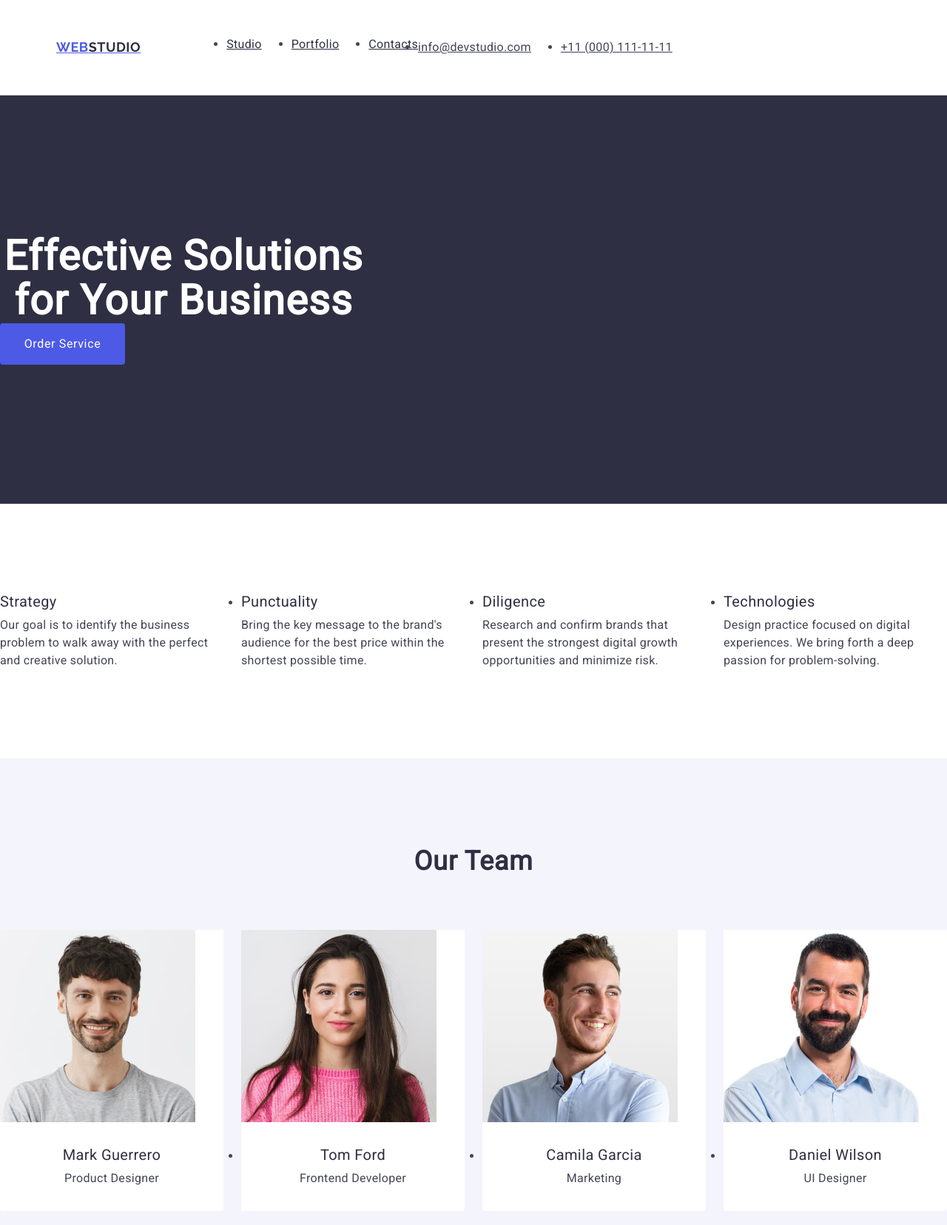
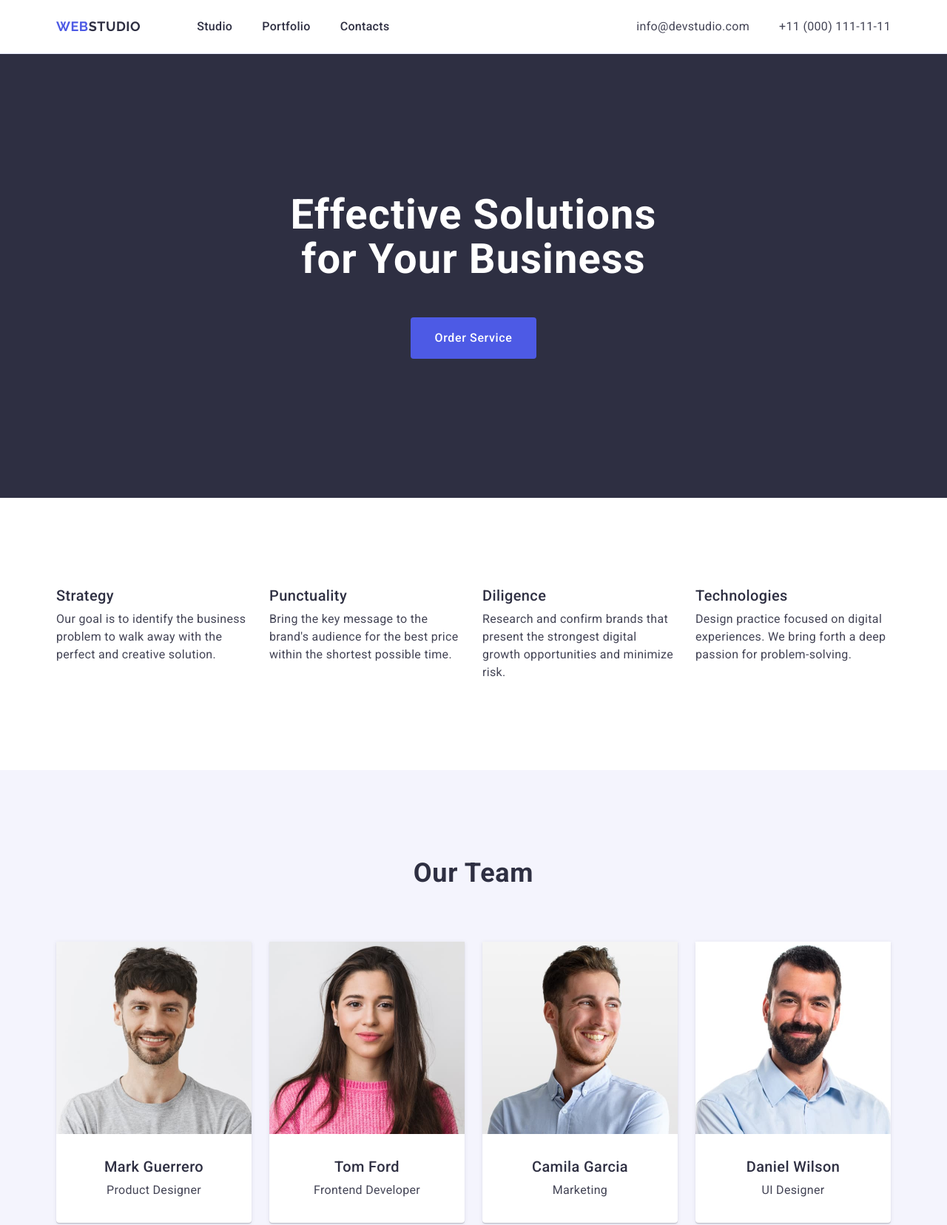
Before and after one commit to DanKlim/goit-markup-hw-03, a plain HTML site: page index.html in a window 1280 px wide. Shown: the top 1656 px of the page at 74% size. Drawn offline with nearby package versions, Linux system fonts and the light colour scheme.

Commit message:
Last fix

```diff
--- a/css/style.css
+++ b/css/style.css
@@ -2,10 +2,6 @@ body {
         font-family: 'Roboto', sans-serif;
         background-color: #ffffff;
         color: #434455;
-        line-height: 1.5;
-        font-size: 16px;
-        letter-spacing: 0.02em
-                /* del another */
 }
 
 h1, h2, h3, h4, h5, h6, p {
@@ -13,16 +9,32 @@ h1, h2, h3, h4, h5, h6, p {
 }
 
 ul {
+        list-style: none;
         margin: 0;
         padding-left: 0;
 }
+
 
 img {
         display: block;
 }
 
+a {
+        text-decoration: none;
+}
 
-h1 {
+.container {
+        max-width: 1158px;
+        padding: 0 15px;
+        margin: 0 auto;
+}
+
+.section {
+        padding-top: 120px;
+        padding-bottom: 120px;
+}
+
+/* h1 {
         font-weight: 700;
         font-size: 56px;
         line-height: 1.07;
@@ -47,169 +59,125 @@ h3 {
         line-height: 1.2;
         letter-spacing: 0.02em;
         color: #2e2f42;
+} */
+
+/* Header */
+
+.header-container {
+        display: flex;
+        align-items: center;
 }
 
-
-
-.header-container {
-        width: 1158px;
-        padding-left: 15px;
-        padding-right: 15px;
-        margin: 0 auto;
-        align-items: center;
-        display: flex;
-}
-
-
-
-.page-header {
+.header-section {
         border-bottom: 1px solid #e7e9fc;
 }
 
-.header-nav {
+.header-navigation {
         display: flex;
         align-items: center;
-        gap: 40px;
-        padding: 24px 0;
-        /* margin-right: 40px; */
+
 }
 
-.main-nav {
+.header-menu-list {
         display: flex;
         gap: 40px;
-        padding: 24px 0;
-        width: calc((100% - 72px) / 4);
-        margin-bottom: 8px;
 }
 
-.logo {
-        margin-right: 76px;
+.header-address {
+        font-style: normal;
+        display: flex;
+        margin-left: auto;
+        gap: 40px;
+}
 
-        font-family: "Raleway",
-                sans-serif;
+.header-logo {
+        font-family: "Raleway", sans-serif;
         font-weight: 700;
         font-size: 18px;
-
-        /* line-height: 21px; */
         line-height: 1.17;
         letter-spacing: 0.03em;
         text-transform: uppercase;
         color: #4d5ae5;
-
-
-
+        margin-right: 76px;
 }
 
-.address-list {
-        display: flex;
-        padding: 24px 0;
-        gap: 40px;
-
+.header-logo-color {
+        color: #2e2f42;
 }
 
-
-
-
-.hero-button:hover,
-.hero-button:focus {
-        cursor: pointer;
-        background-color: #404BBF
+.header-menu-link {
+        font-weight: 500;
+        font-size: 16px;
+        line-height: 1.5;
+        letter-spacing: 0.02em;
+        color: #2e2f42;
+        padding: 24px 0;
+        display: inline-block;
 }
 
-
-.main-nav a .link {
-        font-weight: 500;
-        font-size: 16px;
-        color: #2e2f42;
-        line-height: 1.5;
-        letter-spacing: 0.02em;
-
-
-}
-
-a.link:hover,
-a.link:focus {
+.header-menu-link:hover,
+.header-menu-link:focus {
         color: #404bbf;
 }
 
-a {}
-
-/* .address-info {
-
-
-} */
-
-.address-info {
-        font-style: normal;
-}
-
-.address {
-
+.header-address-link {
+        font-size: 16px;
+        line-height: 1.5;
+        letter-spacing: 0.02em;
         color: #434455;
 }
 
-.address:hover,
-.address:focus {
+.header-address-link:hover,
+.header-address-link:focus {
         color: #404bbf;
 }
 
-.logo-studio-header {
-        color: #2e2f42;
-        text-shadow: 0 4px 4px 0 rgba(0, 0, 0, 0.25);
-}
+/* /Header */
 
-
-
-.link {
-
-        font-family: 'Roboto', sans-serif;
-        font-weight: 500;
-
-
-        line-height: 1.5;
-        letter-spacing: 0.02em;
-        color: #2e2f42;
-}
-
-.link {
-        padding: 24px 0;
-}
-
-/* hero  */
+/* Hero  */
 
 .hero-section {
-        background: #2e2f42;
-
+        background-color: #2e2f42;
         padding: 188px 0;
 }
 
 .hero-title {
+        font-weight: 700;
+        font-size: 56px;
+        line-height: 1.07;
+        letter-spacing: 0.02em;
+        text-align: center;
+        color: #fff;
         max-width: 496px;
+        display: block;
+        margin: 0 auto 48px auto;
 }
 
 .hero-button {
         display: block;
-        font-family: "Roboto",
-                sans-serif;
-        background: #4d5ae5;
         font-weight: 500;
         font-size: 16px;
-
-        /* line-height: 24px; */
         line-height: 1.5;
         letter-spacing: 0.04em;
+        cursor: pointer;
+        background-color: #4d5ae5;
         color: #ffffff;
 
         min-width: 169px;
-        height: 56px;
-        border: none;
+        padding: 16px 32px;
+        margin: 0 auto;
+        border: 0;
         border-radius: 4px;
-        cursor: pointer;
 }
 
-.feature-section {
-        padding: 120px 0;
+.hero-button:hover,
+.hero-button:focus {
+        background-color: #404bbf;
 }
+
+/* /Hero */
+
+/* Feature */
 
 .visually-hidden {
         position: absolute;
@@ -224,22 +192,130 @@ a {}
         overflow: hidden;
 }
 
-/* feature  */
-
-.feature {}
+.feature {
+        width: 1158px;
+}
 
 .feature-list {
         display: flex;
         gap: 24px;
-        padding-left: 0;
-        margin: 0;
 }
 
-.feature-card {
-        width: calc((100% - 72px) / 4);
+.feature-list .feature-card {
+        flex-basis: calc((100% - 72px) / 4);
 }
 
 .feature-subtitle {
+        margin-bottom: 8px;
+        font-weight: 500;
+        font-size: 20px;
+        line-height: 1.2;
+        letter-spacing: 0.02em;
+        color: #2e2f42;
+}
+
+.feature-text {
+        font-size: 16px;
+        line-height: 1.5;
+        letter-spacing: 0.02em;
+}
+
+/* team */
+
+.team-section {
+        background-color: #f4f4fd;
+}
+
+.team-list {
+        display: flex;
+        gap: 24px;
+        margin: 0 auto;
+        padding-top: 0;
+}
+
+.team-member {
+        background-color: #fff;
+        flex-basis: calc((100% - 72px) / 4);
+        border-radius: 0 0 4px 4px;
+        box-shadow: 0 2px 1px 0 rgba(46, 47, 66, 0.08), 0 1px 1px 0 rgba(46, 47, 66, 0.16), 0 1px 6px 0 rgba(46, 47, 66, 0.08);
+}
+
+.card-list {
+        padding: 32px 0;
+}
+
+.team-title {
+        font-weight: 700;
+        font-size: 36px;
+        line-height: 1.11;
+        letter-spacing: 0.02em;
+        text-align: center;
+        color: #2e2f42;
+        text-transform: capitalize;
+        margin: 0 auto;
+        margin-bottom: 72px;
+}
+
+.team-name {
+        margin-bottom: 8px;
+        font-weight: 500;
+        font-size: 20px;
+        line-height: 1.2;
+        letter-spacing: 0.02em;
+        text-align: center;
+        color: #2e2f42;
+}
+
+.team-role {
+        font-size: 16px;
+        line-height: 1.5;
+        letter-spacing: 0.02em;
+        text-align: center;
+}
+
+/* portfolio */
+
+.portfolio {
+        background-color: #f4f4fd;
+        padding: 60px 0;
+}
+
+.portfolio-title {
+        font-weight: 700;
+        font-size: 36px;
+        line-height: 1.11;
+        letter-spacing: 0.02em;
+        text-align: center;
+        color: #2e2f42;
+        text-transform: capitalize;
+        margin-bottom: 72px;
+}
+
+.portfolio-list {
+        display: flex;
+        flex-wrap: wrap;
+        justify-content: space-between;
+        margin: 0;
+        padding: 0;
+        list-style-type: none;
+}
+
+.project-card {
+        flex-basis: calc((100% - 48px) / 3);
+        margin-bottom: 24px;
+        background-color: #fff;
+        border-radius: 4px;
+        box-shadow: 0 2px 1px 0 rgba(46, 47, 66, 0.08),
+                0 1px 1px 0 rgba(46, 47, 66, 0.16),
+                0 1px 6px 0 rgba(46, 47, 66, 0.08);
+        overflow: hidden;
+}
+
+.portfolio-info {
+        padding: 16px;
+}
+
+.portfolio-subtitle {
         font-weight: 500;
         font-size: 20px;
         line-height: 1.2;
@@ -248,126 +324,17 @@ a {}
         margin-bottom: 8px;
 }
 
-.feature-text {
-        font-weight: 400;
+.porfolio-text {
         font-size: 16px;
         line-height: 1.5;
         letter-spacing: 0.02em;
-        color: #434455;
-}
-
-/* team */
-
-.team-section {
-        background-color: #F4F4FD;
-        padding: 120px 0
-}
-
-.team-title {
-        margin-bottom: 72px;
-}
-
-.team-list {
-        display: flex;
-        gap: 24px;
-
-
-}
-
-.team-member {
-        background-color: #FFFFFF;
-        width: calc((100% - 72px) / 4);
-        border-radius: 0px 0px 4px 4px;
-}
-
-.card-list {
-        padding: 32px 0;
-}
-
-.team-name {
-        text-align: center;
-        margin-bottom: 8px;
-}
-
-.team-role {
-        text-align: center;
-}
-
-/* portfolio */
-
-.portfolio {
-        background-color: #F4F4FD;
-        padding-top: 120px;
-        padding-bottom: 120px;
-}
-
-.portfolio-title {
-        margin-bottom: 72px;
-}
-
-.portfolio-list {
-        background-color: #FFFFFF;
-        justify-content: center;
-        padding-left: 0;
-        margin: 0;
-        display: flex;
-        flex-wrap: wrap;
-
-        column-gap: 24px;
-
-        row-gap: 48px;
-
-}
-
-
-
-
-.project-card {
-
-        width: calc((100% - 48px) / 3);
-}
-
-.portfolio-subtitle {
-        margin-bottom: 8px;
-        font-weight: 500;
-        font-size: 20px;
-
-        /* line-height: 24px;
-        line-height: 1.2;
-        letter-spacing: 0.02em;
-        text-align: center; */
-        color: #2e2f42;
-}
-
-.porfolio-text {
-
-        font-size: 16px;
-
-        /* line-height: 24px; */
-        /* line-height: 1.5;
-        letter-spacing: 0.02em; */
-        color: #434455;
-}
-
-.portfolio-list {
-        display: flex;
-        flex-wrap: wrap;
-        column-gap: 24px;
-        row-gap: 48px
-}
-
-.portfolio-info {
-        padding: 32px 16px;
-        border: 1px solid #e7e9fc;
-        border-top: none;
-        margin-bottom: 8px;
 }
 
 
 
 
 /* Footer */
-.page-footer {
+.footer-section {
         background-color: #2e2f42;
         padding: 100px 0;
 }
@@ -380,11 +347,8 @@ a {}
         letter-spacing: 0.03em;
         text-transform: uppercase;
         color: #4d5ae5;
-}
-
-.footer-link {
+        margin-bottom: 16px;
         display: inline-block;
-        margin-bottom: 16px;
 }
 
 .logo-studio-footer {
@@ -393,8 +357,6 @@ a {}
 
 .footer-text {
         font-size: 16px;
-
-        /* line-height: 24px; */
         line-height: 1.5;
         letter-spacing: 0.02em;
         color: #f4f4fd;
--- a/index.html
+++ b/index.html
@@ -6,7 +6,7 @@
     <link rel="preconnect" href="https://fonts.googleapis.com" />
     <link rel="preconnect" href="https://fonts.gstatic.com" crossorigin />
     <link
-      href="https://fonts.googleapis.com/css2?family=Raleway:ital,wght@0,700;1,700&family=Roboto&display=swap"
+      href="https://fonts.googleapis.com/css2?family=Raleway:wght@700&family=Roboto:wght@400;500;700&display=swap"
       rel="stylesheet"
     />
     <title>WebStudio</title>
@@ -19,49 +19,56 @@
     />
     <link href="css/style.css" rel="stylesheet" />
   </head>
+
   <body>
-    <header class="page-header">
+    <!-- header -->
+    <header class="header-section">
       <div class="container header-container">
-        <nav class="header-nav">
-          <a class="logo" href="./index.html"
-            >Web<span class="logo-studio-header">Studio</span></a
+        <nav class="header-navigation">
+          <a class="header-logo" href="./index.html"
+            >Web<span class="header-logo-color">Studio</span></a
           >
-
-          <ul class="main-nav">
-            <li>
-              <a href="./index.html" class="link">Studio</a>
+          <ul class="header-menu-list">
+            <li class="header-menu-item">
+              <a class="header-menu-link" href="./index.html">Studio</a>
             </li>
-            <li><a href="" class="link">Portfolio</a></li>
-            <li><a href="" class="link">Contacts</a></li>
+            <li class="header-menu-item">
+              <a class="header-menu-link" href="">Portfolio</a>
+            </li>
+            <li class="header-menu-item">
+              <a class="header-menu-link" href="">Contacts</a>
+            </li>
           </ul>
         </nav>
-        <address class="address-info">
-          <ul class="address-list">
+        <address class="header-address">
+          <ul class="header-address">
             <li>
-              <a href="mailto:info@devstudio.com" class="address"
-                >info@devstudio.com</a
-              >
+              <a class="header-address-link" href="mailto:info@devstudio.com">
+                info@devstudio.com
+              </a>
             </li>
             <li>
-              <a href="tel:+110001111111" class="address"
-                >+11 (000) 111-11-11</a
-              >
+              <a class="header-address-link" href="tel:+110001111111"
+                >+11 (000) 111-11-11
+              </a>
             </li>
           </ul>
         </address>
       </div>
     </header>
 
+    <!-- main -->
     <main>
-      <!--Section 1-->
-      <section class="hero-section">
+      <!--Hero section-->
+      <section class="hero-section section">
         <div class="container">
           <h1 class="hero-title">Effective Solutions for Your Business</h1>
           <button class="hero-button" type="button">Order Service</button>
         </div>
       </section>
 
-      <section class="feature-section">
+      <!--Feature section -->
+      <section class="feature-section section">
         <div class="container feature">
           <h2 class="visually-hidden">Our Features</h2>
           <ul class="feature-list">
@@ -97,8 +104,8 @@
         </div>
       </section>
 
-      <!--Section 3-->
-      <section class="team-section">
+      <!--Team section-->
+      <section class="team-section section">
         <div class="container">
           <h2 class="team-title">Our Team</h2>
           <ul class="team-list">
@@ -155,7 +162,7 @@
       </section>
 
       <!--Section 4-->
-      <section class="portfolio">
+      <section class="portfolio section">
         <div class="container">
           <h2 class="portfolio-title">Our Portfolio</h2>
           <ul class="portfolio-list">
@@ -235,7 +242,7 @@
       </section>
     </main>
 
-    <footer class="page-footer">
+    <footer class="footer-section">
       <div class="container">
         <a class="footer-link" href="./index.html"
           >Web<span class="logo-studio-footer">Studio</span></a
```
